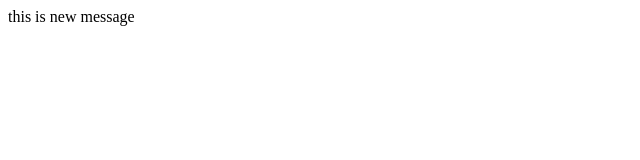
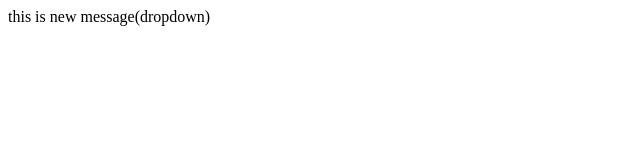
Before and after one commit to Ayush975637/localrepo, a plain HTML site: page index.html in a window 1280 px wide. Shown: the whole page, without its empty margins (0-640 px from the left). Drawn offline with Linux system fonts and the light colour scheme.

Commit message:
dropdownadded

```diff
--- a/index.html
+++ b/index.html
@@ -1 +1 @@
-<p>this is new message</p>
+<p>this is new message(dropdown)</p>
```
